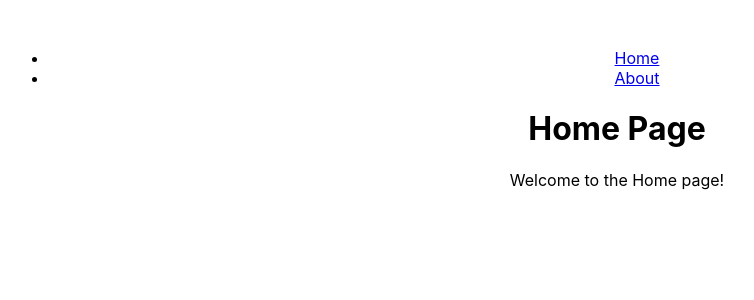
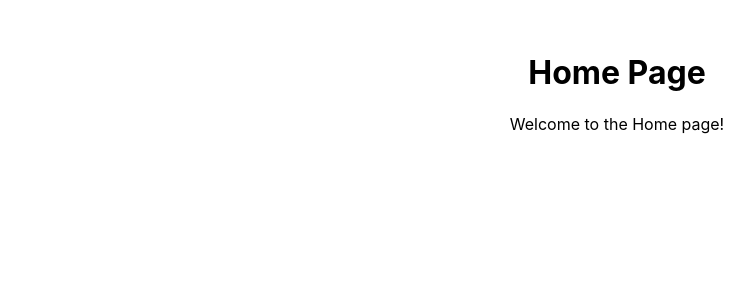
Before and after one commit to scottchou1018/NYCU_DBMS_final_project, a React (Vite) app in the folder frontend/: page / in a window 1280 px wide. Shown: the top 300 px of the page, without its empty margins (23-777 px from the left). Built offline with nearby package versions, Linux system fonts and the light colour scheme.

Commit message:
fix(frontend): fix App.tsx

```diff
--- a/frontend/src/App.tsx
+++ b/frontend/src/App.tsx
@@ -1,26 +1,16 @@
 // import React from 'react';
-import { BrowserRouter as Router, Routes, Route, Link } from 'react-router-dom';
+import { BrowserRouter as Router, Routes, Route } from 'react-router-dom';
 import Home from './assets/Home';
 import NotFound from './assets/NotFound';
 import './App.css';
 import Login from './assets/Login';
 import Logout from './assets/Logout';
-import Analysis from './assets/analysis';
+import Analysis from './assets/Analysis';
 
 function App() {
   return (
     <Router>
       <div className="App">
-        <nav>
-          <ul>
-            <li>
-              <Link to="/">Home</Link>
-            </li>
-            <li>
-              <Link to="/about">About</Link>
-            </li>
-          </ul>
-        </nav>
         <Routes>
           <Route path="/" element={<Home />} />
           <Route path="/login" element={<Login />} />
```
